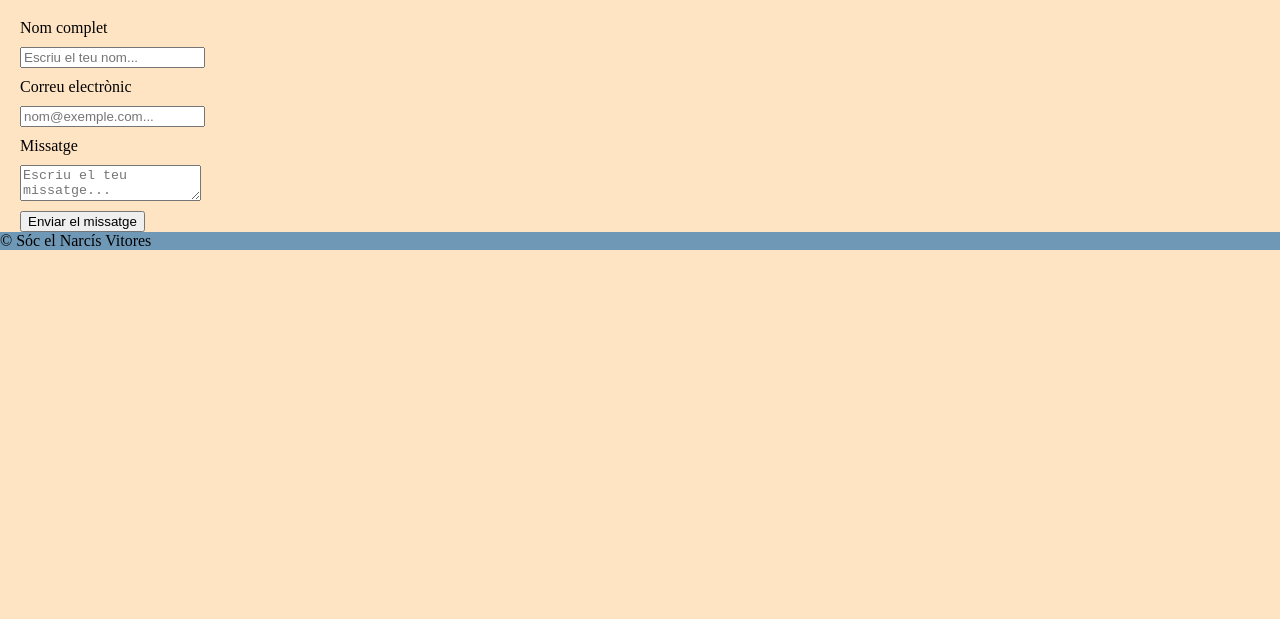
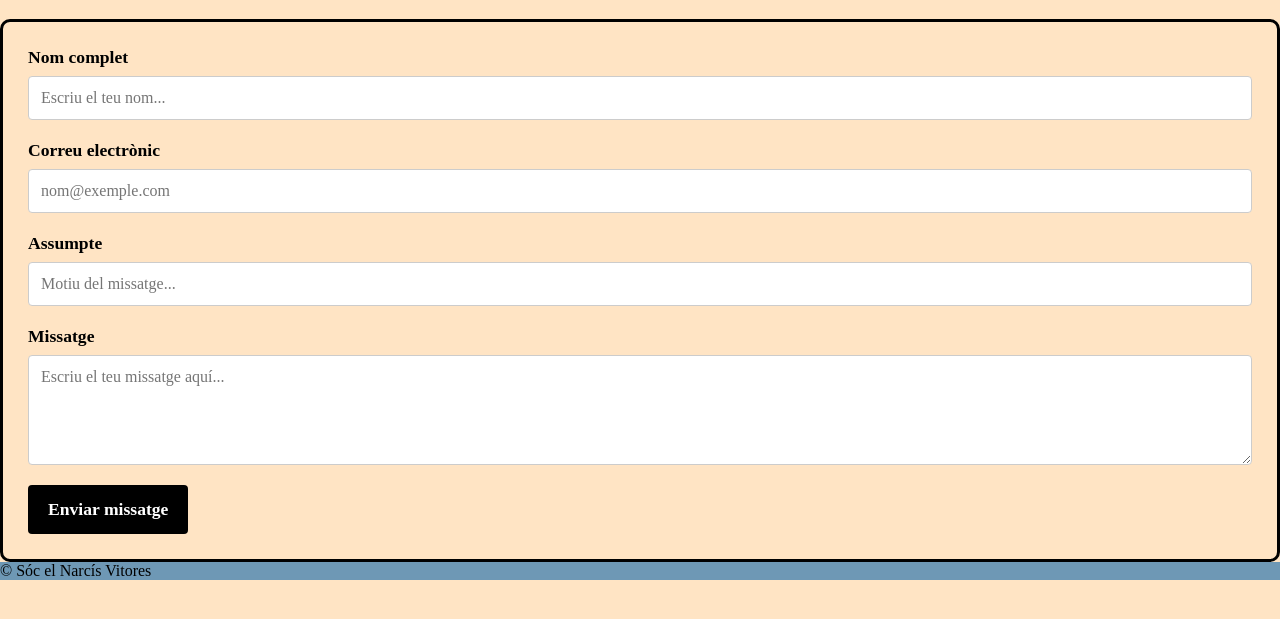
Before and after one commit to Narcisvit/El-meu-repositori, a plain HTML site: page pages/Contacta.html in a window 1280 px wide. Shown: the part 137-756 px from the top of the page. Drawn offline with Linux system fonts and the light colour scheme.

Commit message:
Add files via upload

```diff
--- a/css/style.css
+++ b/css/style.css
@@ -1,16 +1,16 @@
 body {
     margin: 0;
-  background-color: #ffe4c4;
+    background-color: #ffe4c4;
 }
 
 img {
     width: 322px;
-        border-radius: 30px;
+    border-radius: 30px;
     border: 5px solid black;
     box-shadow: 5px 5px 15px 5px #000000;
 
-        height: 200px;
-                margin-right: 30px; /
+    height: 200px;
+    margin-right: 30px;/
 }
 
 ul {
@@ -49,19 +49,69 @@ footer {
 
 
 
-.c1 { background-color: #98fd97; } /* Vermell clar */
-.c2 { background-color: #ffd7c8; } /* Verd clar */
-.c3 { background-color: #bc6cb3; } /* Blau clar */
-.c4 { background-color: #c9db81; } /* Groc clar */
-.c5 { background-color: #f170e8; } /* Rosa */
-.c6 { background-color: #c36ab8; } /* Gris (pati/casa) */
-.c7 { background-color: #fefc77; } /* Gris (pati/casa) */
-.c8 { background-color: #ae7c6b; } /* Taronja clar */
-.c9 { background-color: #c9b9f6; }
-.c10 { background-color: #2bafaf; }
-.c11 { background-color: #A8D5D5; } /* Vermell clar */
-.c12 { background-color: #667575; } /* Vermell clar */
-.c13 { background-color: #4d43a3; } /* Vermell clar */
+.c1 {
+    background-color: #98fd97;
+}
+
+/* Vermell clar */
+.c2 {
+    background-color: #ffd7c8;
+}
+
+/* Verd clar */
+.c3 {
+    background-color: #bc6cb3;
+}
+
+/* Blau clar */
+.c4 {
+    background-color: #c9db81;
+}
+
+/* Groc clar */
+.c5 {
+    background-color: #f170e8;
+}
+
+/* Rosa */
+.c6 {
+    background-color: #c36ab8;
+}
+
+/* Gris (pati/casa) */
+.c7 {
+    background-color: #fefc77;
+}
+
+/* Gris (pati/casa) */
+.c8 {
+    background-color: #ae7c6b;
+}
+
+/* Taronja clar */
+.c9 {
+    background-color: #c9b9f6;
+}
+
+.c10 {
+    background-color: #2bafaf;
+}
+
+.c11 {
+    background-color: #A8D5D5;
+}
+
+/* Vermell clar */
+.c12 {
+    background-color: #667575;
+}
+
+/* Vermell clar */
+.c13 {
+    background-color: #4d43a3;
+}
+
+/* Vermell clar */
 
 
 
@@ -72,7 +122,8 @@ footer {
 /* Estructura base de la taula */
 .calendari {
     border-collapse: collapse;
-    margin-bottom: 30px; /* Espai entre la taula de Novembre i la de Desembre */
+    margin-bottom: 30px;
+    /* Espai entre la taula de Novembre i la de Desembre */
     width: 400px;
 }
 
@@ -143,13 +194,66 @@ footer {
     display: inline-block;
 }
 
-.nacional { background-color: red; }
-.autonomic { background-color: green; }
+.nacional {
+    background-color: red;
+}
+
+.autonomic {
+    background-color: green;
+}
 
 .formulari-contacte {
-  display: flex;
-  flex-direction: column;
-  align-items: flex-start;
-  gap: 10px;
-   padding: 0 20px;
+    display: flex;
+    flex-direction: column;
+    width: 100%;
+
+    padding: 25px;
+    border: 3px solid black;
+    border-radius: 10px;
+    box-sizing: border-box;
 }
+
+.formulari-contacte .camp {
+    display: flex;
+    flex-direction: column;
+    margin-bottom: 20px;
+}
+
+.formulari-contacte label {
+    font-weight: bold;
+    font-size: 1.1rem;
+    margin-bottom: 8px;
+}
+
+.formulari-contacte input,
+.formulari-contacte textarea {
+    width: 100%;
+    padding: 12px;
+    border: 1px solid #ccc;
+    border-radius: 4px;
+    font-family: inherit;
+    font-size: 1rem;
+    box-sizing: border-box;
+}
+
+.formulari-contacte textarea {
+    height: 110px;
+    resize: vertical;
+}
+
+.formulari-contacte button {
+    align-self: flex-start;
+    background: black;
+    color: white;
+    border: none;
+    border-radius: 4px;
+    padding: 14px 20px;
+    font-family: inherit;
+    font-size: 1.1rem;
+    font-weight: bold;
+    cursor: pointer;
+}
+
+.formulari-contacte button:hover {
+    background: #333;
+}
--- a/pages/Contacta.html
+++ b/pages/Contacta.html
@@ -1,5 +1,6 @@
 <!DOCTYPE html>
 <html lang="ca">
+
 <head>
     <meta charset="UTF-8">
     <meta name="viewport" content="width=device-width, initial-scale=1.0">
@@ -21,19 +22,35 @@
 
     <h1>Contacta amb mi</h1>
 
-    <form class="formulari-contacte" action="#" method="post">
+<form class="formulari-contacte" action="#" method="post">
+
+    <div class="camp">
         <label for="nom">Nom complet</label>
         <input type="text" id="nom" name="nom" placeholder="Escriu el teu nom..." required>
+    </div>
 
+    <div class="camp">
         <label for="email">Correu electrònic</label>
-        <input type="email" id="email" name="email" placeholder="nom@exemple.com..." required>
+        <input type="email" id="email" name="email" placeholder="nom@exemple.com" required>
+    </div>
 
+    <div class="camp">
+        <label for="assumpte">Assumpte</label>
+        <input type="text" id="assumpte" name="assumpte" placeholder="Motiu del missatge..." required>
+    </div>
+
+    <div class="camp">
         <label for="missatge">Missatge</label>
-        <textarea id="missatge" name="missatge" placeholder="Escriu el teu missatge..." required></textarea>
+        <textarea id="missatge" name="missatge" placeholder="Escriu el teu missatge aquí..." required></textarea>
+    </div>
 
-        <button type="submit">Enviar el missatge</button>
-    </form>
+    <button type="submit">Enviar missatge</button>
+</form>
+
+
+
 
     <footer>&copy; Sóc el Narcís Vitores</footer>
 </body>
+
 </html>
```
Also changed, not shown: pages/Estudis.html (+2 -2 lines).
